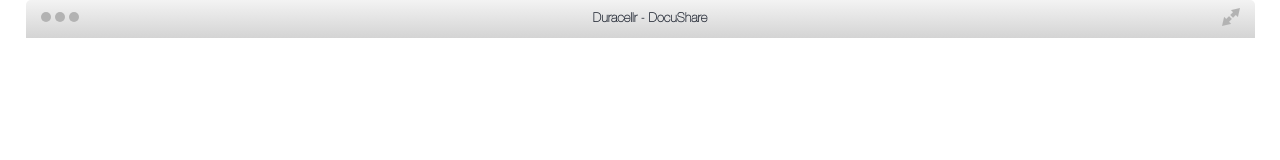
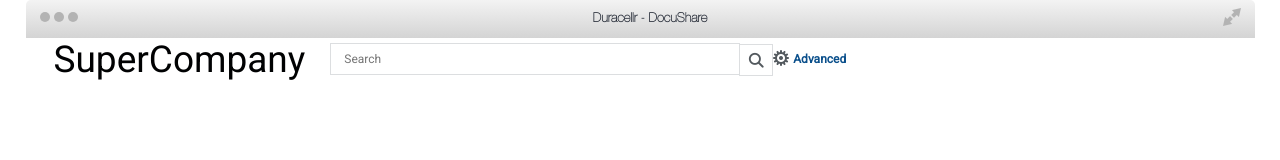
Before and after one commit to KladochnyiVolodymyr/interface, a plain HTML site: page build/page.html in a window 1280 px wide. Drawn offline with Linux system fonts and the light colour scheme.

Commit message:
Added header__logo and header__search

```diff
--- a/build/page.html
+++ b/build/page.html
@@ -6,6 +6,7 @@
     <title>Super Company</title>
     <meta http-equiv="X-UA-Compatible" content="IE=Edge">
     <meta name="viewport" content="width=device-width, initial-scale=1">
+    <link href="https://fonts.googleapis.com/css?family=Roboto:100,300,400" rel="stylesheet">
     <link rel="stylesheet" media="all" href="css/app.css"> </head>
 
   <body>
@@ -16,6 +17,19 @@
         <h3 class="window__title">Duracellr - DocuShare</h3>
         <div class="window__icon"> <img src="././img/window__icon.png"> </div>
       </div>
+      <div class="header">
+        <div class="header__logo">
+          <div class="logo">
+            <h1 class="logo__text">SuperCompany</h1>
+          </div>
+        </div>
+        <div class="header__search">
+          <form class="search"> <input class="search__text" type="search" placeholder="Search"> <input class="search__submit" type="image" src="././img/search.png"> </form>
+        </div>
+        <div class="header__settings">
+          <div class="settings"> <a class="settings__icon" href="#"><img src="././img/settings.png"></a> <a class="settings__text" href="#">Advanced</a> </div>
+        </div>
+      </div>
     </div>
     <!-- END content -->
     <!-- BEGIN scripts -->
--- a/src/sass/_header.scss
+++ b/src/sass/_header.scss
@@ -0,0 +1,48 @@
+.header{
+    padding: 0px 18px 0px 28px;
+    display: flex;
+    align-items: center;
+    &__logo{
+        display: inline-block;
+        margin-right: 25px;
+    }
+    &__search{
+        display: inline-block;
+    }
+    &__settings{
+        display: inline-block;
+    }
+}
+.logo__text{
+    color: #000102;
+    font-family: $font-roboto;
+    font-size: 37px;
+    font-weight: 400;
+}
+.search{
+    &__text{
+        font-family: $font-roboto;
+        color: #2d3235;
+        font-size: 12px;
+        border: 1px solid #dcdee0;
+        padding: 8px 13px;
+        width: 410px;
+    }
+    &__submit{
+        border: 1px solid #dcdee0;
+        cursor: pointer;
+        vertical-align: middle;
+        padding: 7px 8px;
+        margin-left: -5px;
+    }
+}
+.settings{
+    &__text{
+        text-decoration: none;
+        color: $title-color;
+        font-family: $font-roboto;
+        font-size: 12px;
+        font-weight: 600;
+        vertical-align: text-top;
+    }
+}
--- a/src/sass/_variables.scss
+++ b/src/sass/_variables.scss
@@ -4,3 +4,5 @@ $screen-lg: 993;
 $screen-xl: 1200;
 
 $font-helvetica: 'HelveticaNeue',sans-serif;
+$font-roboto: 'Roboto', sans-serif;
+$title-color: #0a4f8b;
--- a/src/sass/_window.scss
+++ b/src/sass/_window.scss
@@ -10,7 +10,7 @@
     &__circles{
         display: inline-block;
         float: left;
-        margin-left: 15px;
+        margin-left: 14px;
         a{
             width: 10px;
             height: 10px;
@@ -28,6 +28,6 @@
     &__icon{
         display: inline-block;
         float: right;
-        margin-right: 15px;
+        margin-right: 14px;
     }
 }
--- a/src/sass/generated/_sprite-svg.scss
+++ b/src/sass/generated/_sprite-svg.scss
@@ -1,4 +1,4 @@
-.icon-window__arrows {
+.icon-window {
   width: 1em;
   height: 1em;
   fill: #000;
```
Also changed, not shown: build/index.html (+1 -1 lines), src/templates/layouts/_layout.html (+1 -0 lines), src/templates/partials/_header.html (+19 -0 lines), build/css/app.css, build/img/Settings.png (added), build/img/search.png (added), build/img/sprite.svg, src/icons/window.svg (renamed from src/icons/window__arrows.svg), src/img/Settings.png (added), src/img/search.png (added), 1 other file.
